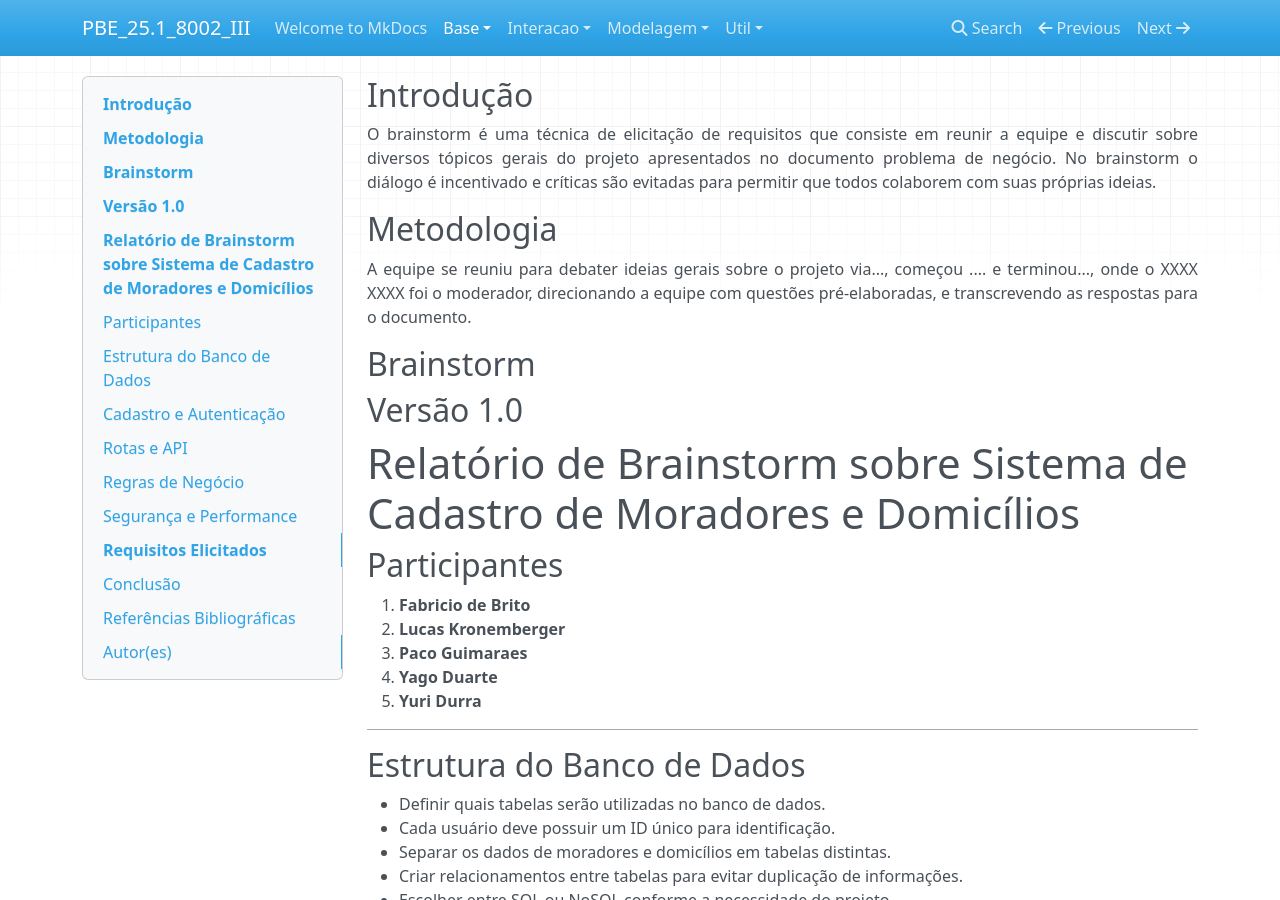
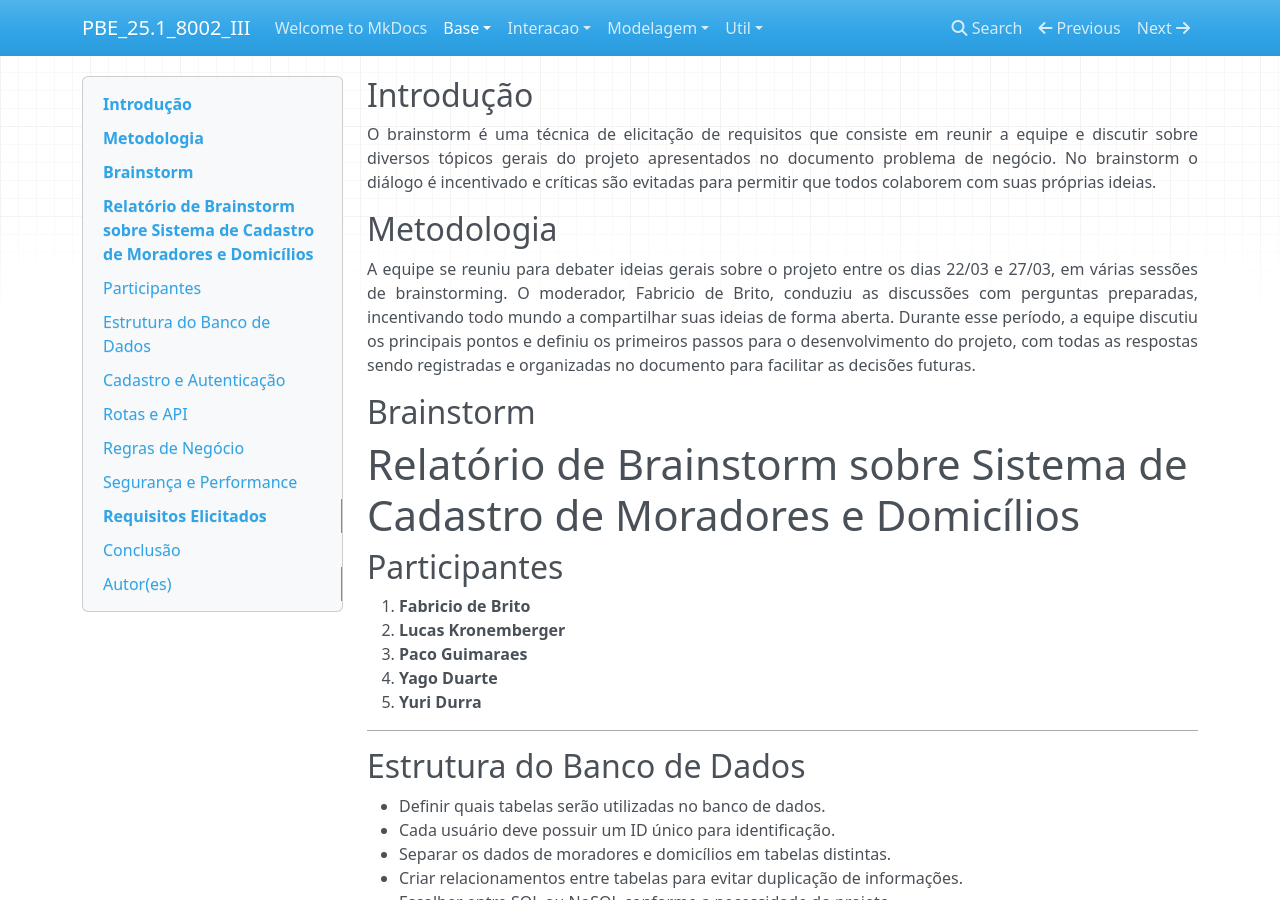
Before and after one commit to Projetos-de-Extensao/PBE_25.1_8002_SkolBits, an MkDocs documentation site: the page built from docs/base/Brainstorm.md, in a window 1280 px wide and 900 px high. Built offline with MkDocs 1.6.1, drawn with Linux system fonts in a browser that asks for light colours; nearby versions of some CDN libraries; some of the changed text lies outside the part shown.

Commit message:
Incremento

```diff
--- a/docs/base/Brainstorm.md
+++ b/docs/base/Brainstorm.md
@@ -10,12 +10,11 @@
 
 ## Metodologia
 <p align = "justify">
-A equipe se reuniu para debater ideias gerais sobre o projeto via..., começou .... e terminou..., onde o XXXX XXXX foi o moderador, direcionando a equipe com questões pré-elaboradas, e transcrevendo as respostas para o documento.
+A equipe se reuniu para debater ideias gerais sobre o projeto entre os dias 22/03 e 27/03, em várias sessões de brainstorming. O moderador, Fabricio de Brito, conduziu as discussões com perguntas preparadas, incentivando todo mundo a compartilhar suas ideias de forma aberta. Durante esse período, a equipe discutiu os principais pontos e definiu os primeiros passos para o desenvolvimento do projeto, com todas as respostas sendo registradas e organizadas no documento para facilitar as decisões futuras.
 </p>
 
 ## Brainstorm
 
-## Versão 1.0
 
 # Relatório de Brainstorm sobre Sistema de Cadastro de Moradores e Domicílios
 
@@ -109,12 +108,8 @@
 <p align = "justify">
 Através da aplicação da técnica, foi possível elicitar alguns dos primeiros requisitos do projeto.
 </p>
-## Referências Bibliográficas
-
-> BARBOSA, S. D. J; DA SILVA, B. S. Interação humano-computador. Elsevier, 2010.
-
 
 ## Autor(es)
 | Data | Versão | Descrição | Autor(es) |
 | -- | -- | -- | -- |
-| DD/MM/YYYY | 1.0 | Criação do documento | XXX XXXX, XXXX XXXX, YYY YYYY e ZZZ XXXX |
+| 27/03/2024 | 1.0 | Criação do documento | Fabricio de Brito, Lucas Kronemberger, Paco Guimaraes, Yago Duarte, Yuri Durra |
```
